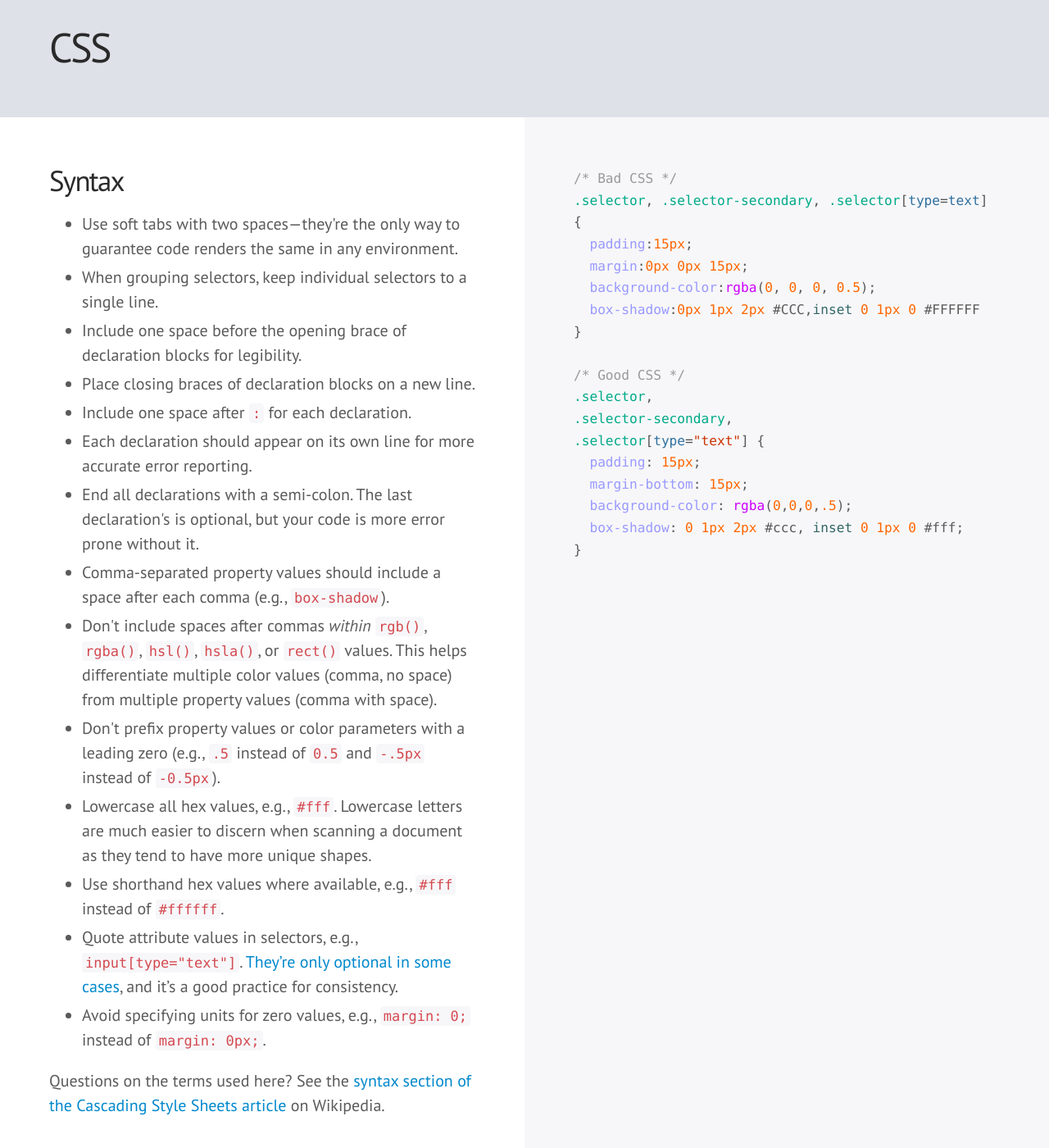
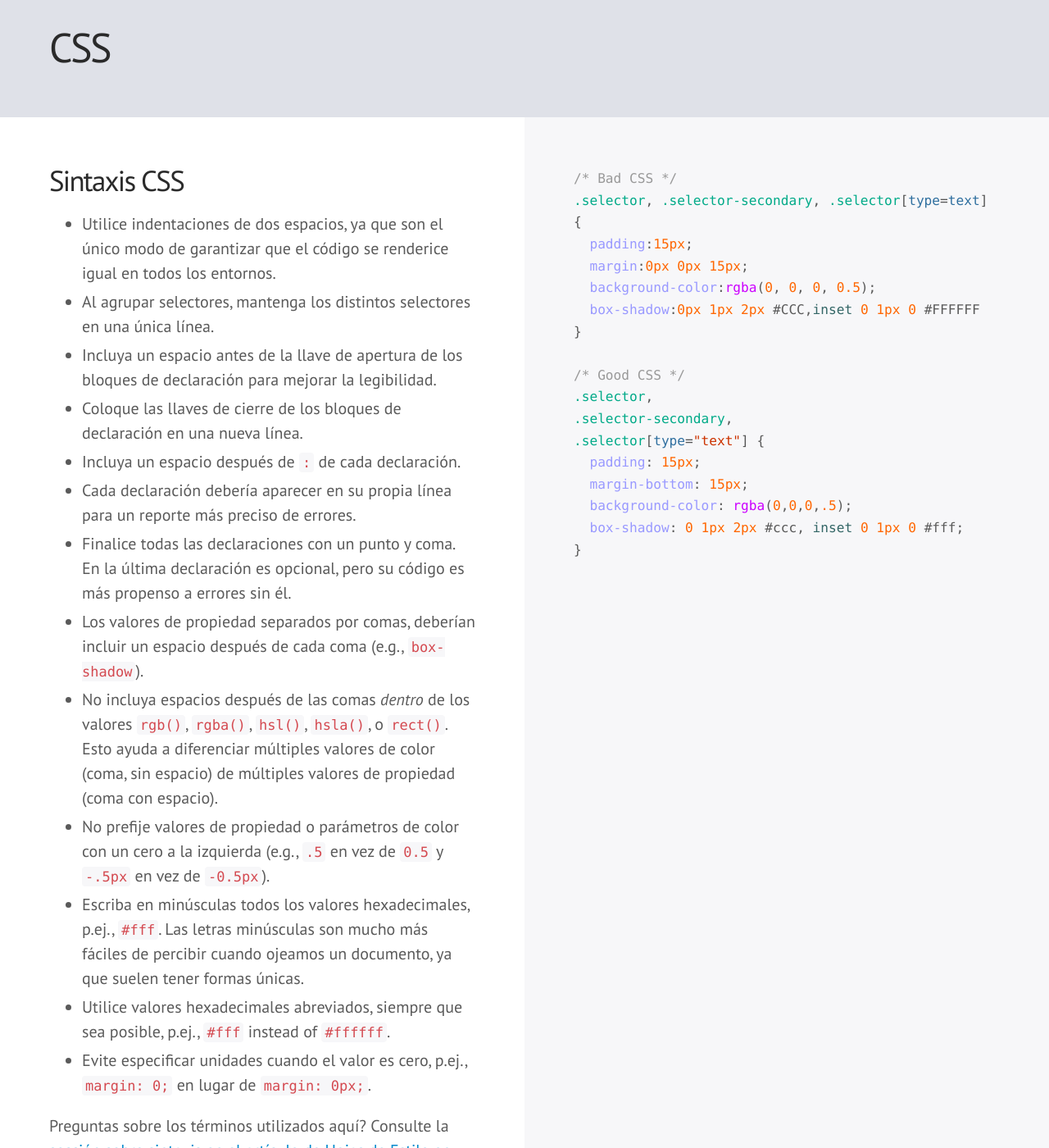
Before and after one commit to mdo/code-guide, a Jekyll site: the page built from index.html, in a window 1280 px wide and 1400 px high, scrolled down 6521 px. Shown: the whole window at 82% size. Built offline with Jekyll 4.4.1, drawn with Linux system fonts in a browser that asks for light colours; some web fonts are replaced; Markdown is read by kramdown in place of the engine named in the settings; comment, search, counter and statistics services are not loaded; some of the changed text lies outside the part shown.

Commit message:
Spanish Translation - Translated the point related to 'Syntax CSS'

```diff
--- a/index.html
+++ b/index.html
@@ -212,24 +212,23 @@ layout: default
 
 <div class="section" id="css-syntax">
   <div class="col">
-    <h3>Syntax</h3>
+    <h3>Sintaxis CSS</h3>
     <ul>
-      <li>Use soft tabs with two spaces—they're the only way to guarantee code renders the same in any environment.</li>
-      <li>When grouping selectors, keep individual selectors to a single line.</li>
-      <li>Include one space before the opening brace of declaration blocks for legibility.</li>
-      <li>Place closing braces of declaration blocks on a new line.</li>
-      <li>Include one space after <code>:</code> for each declaration.</li>
-      <li>Each declaration should appear on its own line for more accurate error reporting.</li>
-      <li>End all declarations with a semi-colon. The last declaration's is optional, but your code is more error prone without it.</li>
-      <li>Comma-separated property values should include a space after each comma (e.g., <code>box-shadow</code>).</li>
-      <li>Don't include spaces after commas <em>within</em> <code>rgb()</code>, <code>rgba()</code>, <code>hsl()</code>, <code>hsla()</code>, or <code>rect()</code> values. This helps differentiate multiple color values (comma, no space) from multiple property values (comma with space).</li>
-      <li>Don't prefix property values or color parameters with a leading zero (e.g., <code>.5</code> instead of <code>0.5</code> and <code>-.5px</code> instead of <code>-0.5px</code>).</li>
-      <li>Lowercase all hex values, e.g., <code>#fff</code>. Lowercase letters are much easier to discern when scanning a document as they tend to have more unique shapes.</li>
-      <li>Use shorthand hex values where available, e.g., <code>#fff</code> instead of <code>#ffffff</code>.</li>
-      <li>Quote attribute values in selectors, e.g., <code>input[type="text"]</code>. <a href="http://mathiasbynens.be/notes/unquoted-attribute-values#css">They’re only optional in some cases</a>, and it’s a good practice for consistency.</li>
-      <li>Avoid specifying units for zero values, e.g., <code>margin: 0;</code> instead of <code>margin: 0px;</code>.</li>
+      <li>Utilice indentaciones de dos espacios, ya que son el único modo de garantizar que el código se renderice igual en todos los entornos.</li>
+      <li>Al agrupar selectores, mantenga los distintos selectores en una única línea.</li>
+      <li>Incluya un espacio antes de la llave de apertura de los bloques de declaración para mejorar la legibilidad.</li>
+      <li>Coloque las llaves de cierre de los bloques de declaración en una nueva línea.</li>
+      <li>Incluya un espacio después de <code>:</code> de cada declaración.</li>
+      <li>Cada declaración debería aparecer en su propia línea para un reporte más preciso de errores.</li>
+      <li>Finalice todas las declaraciones con un punto y coma. En la última declaración es opcional, pero su código es más propenso a errores sin él.</li>
+      <li>Los valores de propiedad separados por comas, deberían incluir un espacio después de cada coma (e.g., <code>box-shadow</code>).</li>
+      <li>No incluya espacios después de las comas <em>dentro</em> de los valores <code>rgb()</code>, <code>rgba()</code>, <code>hsl()</code>, <code>hsla()</code>, o <code>rect()</code>. Esto ayuda a diferenciar múltiples valores de color (coma, sin espacio) de múltiples valores de propiedad (coma con espacio).</li>
+      <li>No prefije valores de propiedad o parámetros de color con un cero a la izquierda (e.g., <code>.5</code> en vez de <code>0.5</code> y <code>-.5px</code> en vez de <code>-0.5px</code>).</li>
+      <li>Escriba en minúsculas todos los valores hexadecimales, p.ej., <code>#fff</code>. Las letras minúsculas son mucho más fáciles de percibir cuando ojeamos un documento, ya que suelen tener formas únicas.</li>
+      <li>Utilice valores hexadecimales abreviados, siempre que sea posible, p.ej., <code>#fff</code> instead of <code>#ffffff</code>.</li>
+      <li>Evite especificar unidades cuando el valor es cero, p.ej., <code>margin: 0;</code> en lugar de <code>margin: 0px;</code>.</li>
     </ul>
-    <p>Questions on the terms used here? See the <a href="http://en.wikipedia.org/wiki/Cascading_Style_Sheets#Syntax">syntax section of the Cascading Style Sheets article</a> on Wikipedia.</p>
+    <p>Preguntas sobre los términos utilizados aquí? Consulte la <a href="http://en.wikipedia.org/wiki/Cascading_Style_Sheets#Syntax">sección sobre sintaxis en el artículo de Hojas de Estilo en Cascada de</a> la Wikipedia.</p>
   </div>
   <div class="col">
     {% highlight css %}{% include css/syntax.css %}{% endhighlight %}
```
